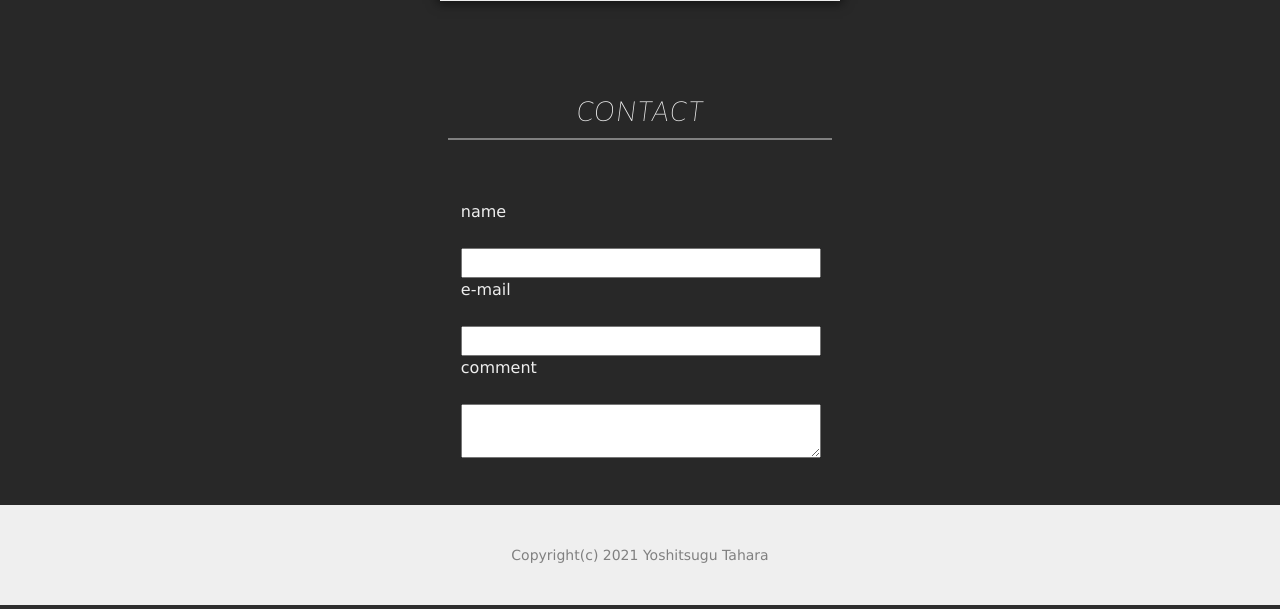
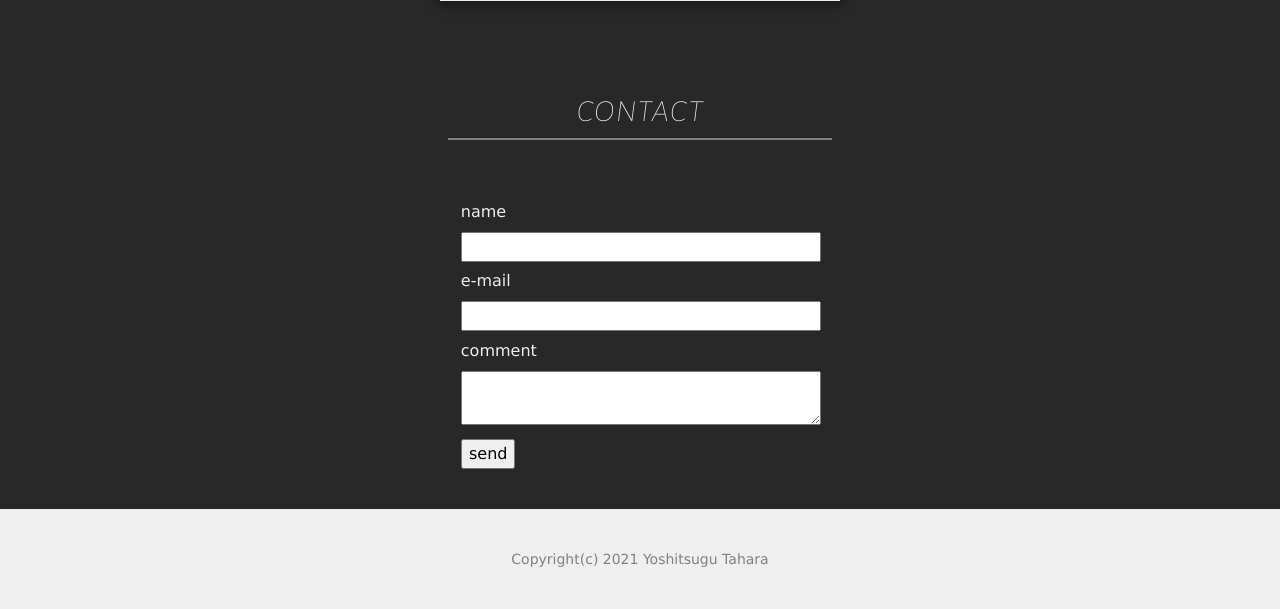
Before and after one commit to Arisahyper/my_portfolio, a PHP site: page / in a window 1280 px wide. Shown: the part 2672-3281 px from the top of the page. Run offline with PHP 8.4, Linux system fonts and the light colour scheme; some libraries are stand-ins or nearby versions.

Commit message:
お問い合わせフォームの作成

```diff
--- a/index.html
+++ b/index.php
@@ -1,3 +1,24 @@
+<?php
+
+$name = "";
+$email = "";
+$commnet = "";
+
+if (isset($_POST["send"]) === true) {
+    $name = $_POST["name"];
+    $mail = $_POST["mail"];
+    $commnet = $_POST["comment"];
+
+    $fp = fopen("board.txt", "a"); //書き込み専用
+    // fwrite($fp, $name . "\t" . $email . "\t" . $body . "\n");
+    fwrite($fp, "お名前：" . $name . "\n");
+    fwrite($fp, "e-mail：" . $email . "\n");
+    fwrite($fp, "コメント：" . $commnet . "\n");
+    fwrite($fp, "----------------------------------\n");
+    fclose($fp);
+}
+?>
+
 <!DOCTYPE html>
 <html lang="ja">
 
@@ -14,8 +35,7 @@
     <meta http-equiv="X-UA-Compatible" content="IE=edge">
     <!-- フォント読み込み -->
     <link rel="preconnect" href="https://fonts.gstatic.com">
-    <link href="https://fonts.googleapis.com/css2?family=Alegreya+Sans+SC:ital,wght@1,100&display=swap"
-        rel="stylesheet">
+    <link href="https://fonts.googleapis.com/css2?family=Alegreya+Sans+SC:ital,wght@1,100&display=swap" rel="stylesheet">
     <link href="https://fonts.googleapis.com/css?family=Caveat" rel="stylesheet">
     <link rel="preconnect" href="https://fonts.gstatic.com">
     <link href="https://fonts.googleapis.com/css2?family=Caveat&display=swap" rel="stylesheet">
@@ -100,7 +120,7 @@
             <img src="img/icon.png" width="125" height="125" alt="紹介１">
             <p>2000年10月25日生まれ。20歳<br>
                 東京デザインテクノロジーセンター専門学校 プログラマー専攻 3年生<br>
-                ゲームに携わる仕事がしたいと思い、1年目はゲーム科でゲームプログラマーとしての勉強をしていました。
+                ゲームに携わる仕事がしたいと思い、1年目はC++やゲームエンジン、プランニングなどゲームプログラマーとしての勉強をしていました。<br>
                 2年目にPythonに出会い、その面白さに惹かれ進路変更を決意。<br>
                 現在はエンジニアを目指してHTML、PHP、JavaScriptなどの主要言語を勉強しつつ、
                 授業の他にもサークルの仲間と学内のサーバーを使用し勉強しています。
@@ -113,8 +133,7 @@
         <h1>works</h1>
 
 
-        <a href="https://4.bp.blogspot.com/-lus0ib4Eq-g/VwIjQlewxXI/AAAAAAAA5hQ/8Bl0uBfBIlQkgncpQWDABNbnBJgRdXalg/w1200-h630-p-k-no-nu/text_sakuhinten.png"
-            class="hvr-shrink" target="_blank">
+        <a href="https://4.bp.blogspot.com/-lus0ib4Eq-g/VwIjQlewxXI/AAAAAAAA5hQ/8Bl0uBfBIlQkgncpQWDABNbnBJgRdXalg/w1200-h630-p-k-no-nu/text_sakuhinten.png" class="hvr-shrink" target="_blank">
             <div class="w_no1-box">
                 <section id="w_no1">
                     <img src="img/1.jpg" width="600" height="390" alt="紹介１">
@@ -128,8 +147,7 @@
         </a>
 
 
-        <a href="https://4.bp.blogspot.com/-lus0ib4Eq-g/VwIjQlewxXI/AAAAAAAA5hQ/8Bl0uBfBIlQkgncpQWDABNbnBJgRdXalg/w1200-h630-p-k-no-nu/text_sakuhinten.png"
-            class="hvr-shrink" target="_blank">
+        <a href="https://4.bp.blogspot.com/-lus0ib4Eq-g/VwIjQlewxXI/AAAAAAAA5hQ/8Bl0uBfBIlQkgncpQWDABNbnBJgRdXalg/w1200-h630-p-k-no-nu/text_sakuhinten.png" class="hvr-shrink" target="_blank">
             <div class="w_no2-box">
                 <section id="w_no2">
                     <img src="img/2.jpg" width="600" height="390" alt="紹介２">
@@ -142,8 +160,7 @@
             </div>
         </a>
 
-        <a href="https://4.bp.blogspot.com/-lus0ib4Eq-g/VwIjQlewxXI/AAAAAAAA5hQ/8Bl0uBfBIlQkgncpQWDABNbnBJgRdXalg/w1200-h630-p-k-no-nu/text_sakuhinten.png"
-            class="hvr-shrink" target="_blank">
+        <a href="https://4.bp.blogspot.com/-lus0ib4Eq-g/VwIjQlewxXI/AAAAAAAA5hQ/8Bl0uBfBIlQkgncpQWDABNbnBJgRdXalg/w1200-h630-p-k-no-nu/text_sakuhinten.png" class="hvr-shrink" target="_blank">
             <div class="w_no3-box">
                 <section id="w_no3">
                     <img src="img/3.jpg" width="600" height="390" alt="紹介３">
@@ -156,8 +173,7 @@
             </div>
         </a>
 
-        <a href="https://4.bp.blogspot.com/-lus0ib4Eq-g/VwIjQlewxXI/AAAAAAAA5hQ/8Bl0uBfBIlQkgncpQWDABNbnBJgRdXalg/w1200-h630-p-k-no-nu/text_sakuhinten.png"
-            class="hvr-shrink" target="_blank">
+        <a href="https://4.bp.blogspot.com/-lus0ib4Eq-g/VwIjQlewxXI/AAAAAAAA5hQ/8Bl0uBfBIlQkgncpQWDABNbnBJgRdXalg/w1200-h630-p-k-no-nu/text_sakuhinten.png" class="hvr-shrink" target="_blank">
             <div class="w_no3-box">
                 <section id="w_no3">
                     <img src="img/3.jpg" width="600" height="390" alt="紹介３">
@@ -191,6 +207,7 @@
     <div id="contact">
         <h1>contact</h1>
         <div id="form">
+            <form action="" method="post" id="contact_form">
                 <p id="name-form">
                     <label for="name">name</label>
                 </p>
@@ -205,6 +222,12 @@
                     <label for="comment">comment</label>
                 </p>
                 <textarea id="comment" name="comment"></textarea>
+                <div id="submit-button">
+                    <div class="hvr-bob">
+                        <input type="submit" name="send" value="send">
+                    </div>
+                </div>
+            </form>
         </div>
 
 
--- a/style.css
+++ b/style.css
@@ -338,21 +338,37 @@ h1 {
     padding-left: 36%;
     width: 65%;
 }
-
+#name-form
+{
+    margin: 0%;
+    margin-top: 2%;
+}
 #name
 {
     /* padding-left: 50%; */
     width: 97%;
 }
-
+#mail-form
+{
+    margin: 0%;
+    margin-top: 2%;
+}
 #mail
 {
     width: 97%;
 }
-
+#comment-form
+{
+    margin-bottom: 0%;
+    margin-top: 2%;
+}
 #comment
 {
     width: 97%;
+}
+#submit-button
+{
+    margin-top: 2%;
 }
 
 /* footer */
```
Also changed, not shown: board.txt (added). Lines whose indentation alone changed are shown as unchanged.
